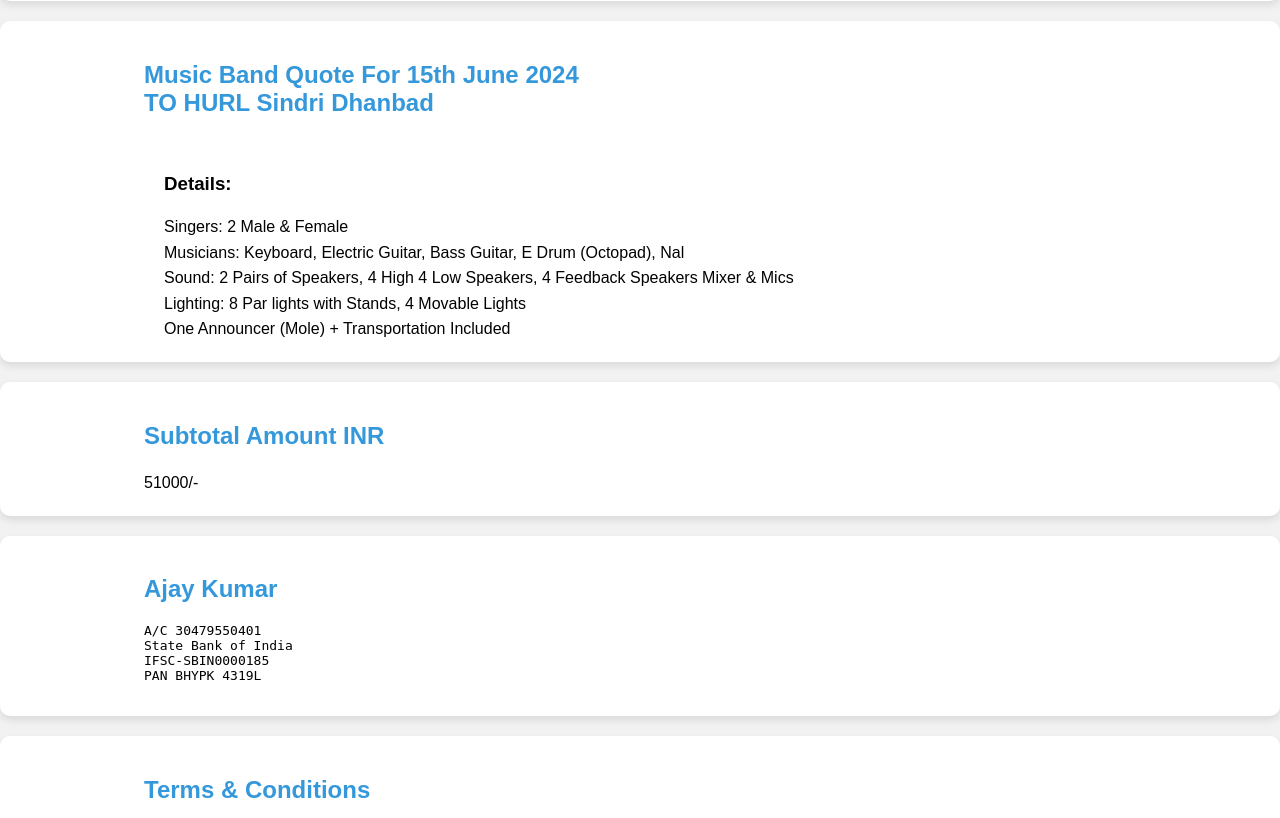
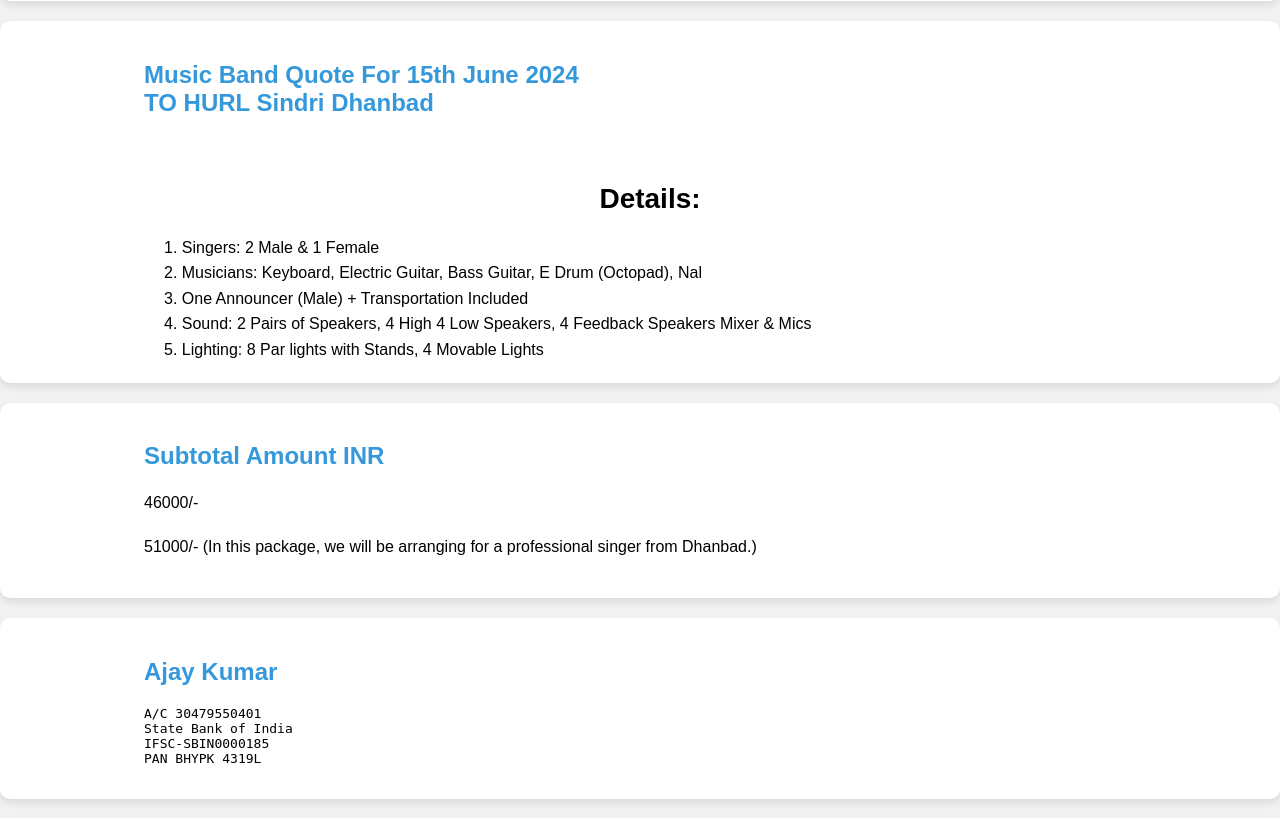
Before and after one commit to Nishantrde/music_portfolio, a Django app: page / in a window 1280 px wide. Shown: the part 319-1137 px from the top of the page. Run offline with Django 4.2, Linux system fonts and the light colour scheme.

Commit message:
Initial Commit

```diff
--- a/mainapp/templates/index.html
+++ b/mainapp/templates/index.html
@@ -92,6 +92,11 @@
             color: #fff;
             text-decoration: none;
         }
+        h3 {
+    font-size: 28px;
+    margin-bottom: 20px;
+    text-align: center;
+        }
 
         @media (max-width: 768px) {
             .container {
@@ -136,18 +141,23 @@
                 TO HURL Sindri Dhanbad</h2><br>
             <div class="content-wrapper">
                 <h3>Details:</h3>
-                <p>Singers: 2 Male & Female <br>
-                Musicians: Keyboard, Electric Guitar, Bass Guitar, E Drum (Octopad), Nal <br>
-                Sound: 2 Pairs of Speakers, 4 High 4 Low Speakers, 4 Feedback Speakers Mixer & Mics <br>
-                Lighting: 8 Par lights with Stands, 4 Movable Lights <br>
-                One Announcer (Mole) + Transportation Included </p>
+                <p>1. Singers: 2 Male & 1 Female <br>
+                2. Musicians: Keyboard, Electric Guitar, Bass Guitar, E Drum (Octopad), Nal <br>
+                3. One Announcer (Male) + Transportation Included <br>
+                4. Sound: 2 Pairs of Speakers, 4 High 4 Low Speakers, 4 Feedback Speakers Mixer & Mics <br>
+                5. Lighting: 8 Par lights with Stands, 4 Movable Lights <br>
+            </p>
             </div>
         </div>
     </section>
     <section id="amount">
         <div class="container">
             <h2>Subtotal Amount INR</h2>
-            <p>51000/-</p>
+            <p>46000/-</p><br>
+            <p>51000/- (In this package, we will be arranging for a professional singer from Dhanbad.)</p><br>
+
+
+            <p></p>
         </div>
     </section>
     <section id="account">
```
